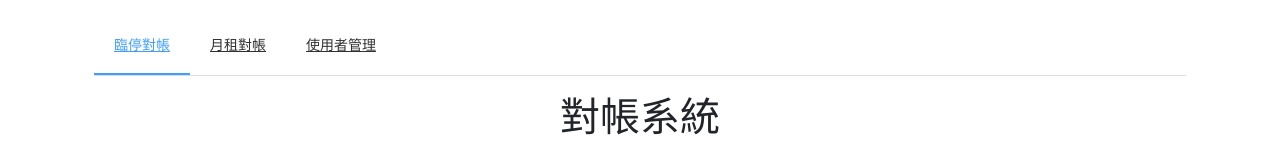
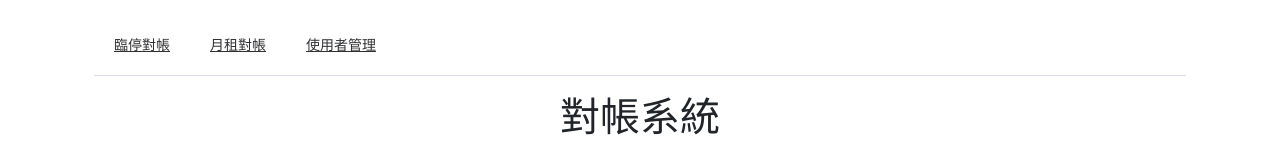
Before and after one commit to mitwitCTC/reconciliation, a Vue app: page / in a window 1280 px wide. Both pictures are taken after typing "Sample", "Sample123" into the empty fields and a click on the button "登入". Shown: the top 159 px of the page. Built offline with nearby package versions, Linux system fonts and the light colour scheme.

Commit message:
feat: update NavTabs
Use sessionStorage to permanently store activeIndex

```diff
--- a/src/components/NavTabs.vue
+++ b/src/components/NavTabs.vue
@@ -1,12 +1,12 @@
 <template>
-    <el-menu
-    :default-active="activeIndex"
+  <el-menu
+    :default-active="routerStore.activeIndex"
     :router="true"
     class="el-menu-demo my-3"
-    @select="handleSelect"
+    @change="getPath"
     mode="horizontal"
   >
-  <el-menu-item index="/reconciliation">
+    <el-menu-item index="/reconciliation">
       <RouterLink :to="{ path: '/reconciliation' }">臨停對帳</RouterLink>
     </el-menu-item>
     <el-menu-item index="/monthlyRental">
@@ -19,20 +19,33 @@
 </template>
 
 <script>
+import { useRouter } from 'vue-router'
+import { useRouterStore } from '@/stores/router.js'
+
 export default {
   data() {
     return {
-      activeIndex: '/reconciliation'
-    };
+      routerStore: useRouterStore()
+    }
   },
   methods: {
-    handleSelect(path) {
-      this.activeIndex = path;
+    getPath() {
+      const router = useRouter()
+      // 監聽路由變化，並更新 Pinia 中的路由狀態
+      router.afterEach((to) => {
+        this.routerStore.setActiveIndex(to.path)
+      })
+      this.routerStore.getActiveIndex()
     }
+  },
+
+  created() {
+    this.getPath()
+  },
+  watch: {
+    useRouter
   }
-};
+}
 </script>
 
-<style scoped>
-
-</style>
+<style scoped></style>
--- a/src/main.js
+++ b/src/main.js
@@ -11,6 +11,7 @@ import 'bootstrap/dist/js/bootstrap.bundle.js';
 
 import ElementPlus from 'element-plus';
 import "element-plus/dist/index.css";
+import * as ElementPlusIconsVue from '@element-plus/icons-vue'
 import VueAxios from 'vue-axios';
 import axios from 'axios';
 
@@ -18,7 +19,7 @@ const app = createApp(App)
 
 app.use(createPinia())
 app.use(router)
-app.use(ElementPlus);
+app.use(ElementPlus, ElementPlusIconsVue);
 app.use(VueAxios, axios);
 
 app.mount('#app')
--- /dev/null
+++ b/src/stores/router.js
@@ -0,0 +1,19 @@
+import { defineStore } from 'pinia'
+
+export const useRouterStore = defineStore({
+  id: 'router',
+  state: () => {
+    return {
+      activeIndex: '/reconciliation' // 初始值設置為'/reconciliation'
+    }
+  },
+  actions: {
+    setActiveIndex(index) {
+      this.activeIndex = index
+      sessionStorage.setItem("path", this.activeIndex)
+    },
+    getActiveIndex() {
+      this.activeIndex = sessionStorage.getItem("path")
+    },
+  },
+})
```
